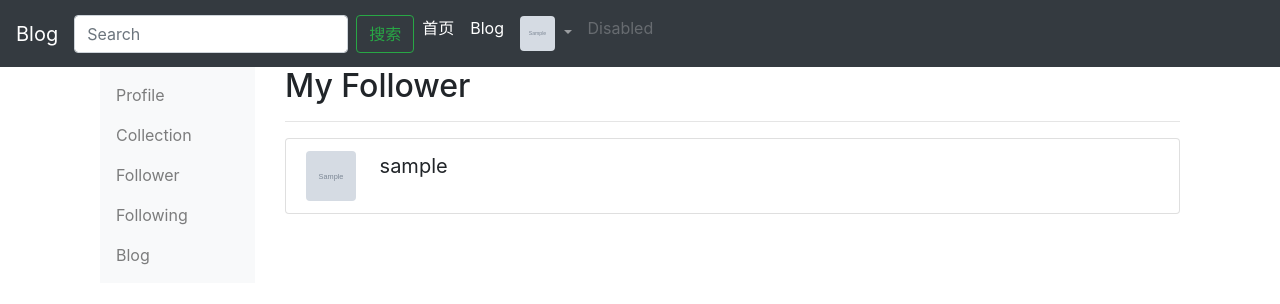
After one commit to RaiderTcT/blog, a Django app: page /account/follower/ in a window 1280 px wide. The commit adds this page. Shown: the top 304 px of the page. Run offline with Django 3.2, Linux system fonts and the light colour scheme; a user stored in the database is signed in; tables that the repository leaves empty hold one stand-in row (values such as "Sample post"); grey boxes marked "Sample" are stand-in pictures; some libraries are stand-ins or nearby versions.

Commit message:
my followed follower

```diff
--- a/blog/templates/base.html
+++ b/blog/templates/base.html
@@ -4,6 +4,7 @@
   <head>
 
     <link rel="shortcut icon" href="{% static 'img/dj.ico' %}">
+    <link rel="stylesheet" href="{% static 'css/styles.css' %}">
     <title>{% block title %}My amazing site{% endblock %}</title>
 <!--     <link rel="stylesheet" href="/static/css/bootstrap.css">
     <script src="/static/js/bootstrap.min.js"></script>
@@ -11,9 +12,6 @@
     <script src="/static/js/vue.min.js"></script> -->
     {% bootstrap_css %}
     {% bootstrap_javascript jquery='full' %}
-    <style type="text/css">
-      a {color:black;}
-    </style>
 </head>
 
 <body>
@@ -40,11 +38,11 @@
         {% if user.is_authenticated %}
           <li class="nav-item dropdown">
             <a class="nav-link dropdown-toggle" href="#" id='navbardrop' data-toggle="dropdown" aria-haspopup="true" aria-expanded="false">
-              <img src="{{ user.avatar.url }} " width="35" height="35" />
+              <img src="{{ user.avatar.url }} " width="35" height="35" class="rounded" />
             </a>
             <div class="dropdown-menu">
-              <h5 class="dropdown-header">{{ user.username }}</h5>
-              <div class="dropdown-divider"></div>
+              <h4 class="dropdown-item">{{ user.username }}</h4>
+              <div class="dropdown-divider" ></div>
               <a class="dropdown-item" href="{% url 'users:user' user.username %}">{% trans "Your Profile" %}</a>
               <a href="{% url 'users:password_change'%}" class="dropdown-item">{% trans "Update password"%}</a>
               <a href="{% url 'users:password_reset' %}" class="dropdown-item">{% trans "Password reset"%}</a>
--- /dev/null
+++ b/static/css/styles.css
@@ -0,0 +1,7 @@
+div.pagination {
+    bottom: 5px;
+    left: ;
+}
+.follow-name {
+    font-size: 20px;
+}
--- a/users/templates/_user_nav.html
+++ b/users/templates/_user_nav.html
@@ -1,8 +1,9 @@
 {% load i18n%}
 <div class='col-sm-2'>
   <!-- 通过删除 .navbar-expand-xl|lg|md|sm 类来创建垂直导航栏: -->
-  <nav class="navbar bg-light">
-    <ul class="navbar-nav">
+  <nav class="navbar navbar-light bg-light">
+
+    <ul class="navbar-nav mr-auto">
       <li class="nav-item">
         <a class="nav-link" name='profile' href="{% url 'users:user' user.username%}#profile">{% trans "Profile" %}</a>
       </li>
@@ -10,10 +11,10 @@
         <a class="nav-link" href="#">{% trans "Collection" %}</a>
       </li>
       <li class="nav-item">
-        <a class="nav-link" href="#" >{% trans "Follower" %}</a>
+        <a class="nav-link" href="{% url 'users:follower'%}" >{% trans "Follower" %}</a>
       </li>
       <li class="nav-item">
-        <a class="nav-link" href="#">{% trans "Following" %}</a>
+        <a class="nav-link" href="{% url 'users:followed'%}">{% trans "Following" %}</a>
       </li>
 
       <li class="nav-item">
--- /dev/null
+++ b/users/templates/follower_list.html
@@ -0,0 +1,36 @@
+{% extends 'base.html' %}
+{% load i18n static bootstrap4 %}
+{% block title %}{% trans 'Follower' %}{% endblock %}
+{% block content %}
+  <div class="container-fluid">
+  <div class="row">
+    {% include '_user_nav.html'%}
+    <div class="col-sm-10">
+      <div>
+        <h2 class="test">{% trans "My Follower" %}</h2>
+        <hr>
+      </div>
+      <ul class="list-group">
+        {% for follow in follower_list %}
+          <li class="list-group-item">
+            <div class="row">
+              <div class="col-sm-1">
+                <a href="{% url 'users:user' follow.follower.username %}">
+                  <img src="{{follow.follower.avatar.url}}" alt="{% trans 'Avatar'%}" width="50" height="50"  class='rounded'>
+                </a>
+              </div>
+              <div class="col-sm">
+                <span class="follow-name">{{ follow.follower.username}}</span>
+              </div>
+            </div>
+          </li>
+        {% empty %}
+          <p>{% trans "No followers yet" %}</p>
+        {% endfor%}
+      </ul>
+    </div>
+  </div>
+</div>
+
+{% bootstrap_pagination page_obj url='?page=1' size="middle" justify_content="center"%}
+{% endblock %}
--- a/users/templates/login.html
+++ b/users/templates/login.html
@@ -7,7 +7,7 @@
     {% csrf_token %}
     {% bootstrap_form form %}
     <input class="btn btn-outline-primary my-2 my-sm-0" type="submit" name='submit' value="{% trans 'Sign in'%}"> <a href="{% url 'users:password_reset'%}">{% trans "Forgot Password" %}</a>
-    <input type="hidden" name='next' value="{% url 'blog:index'%}">
+    <input type="hidden" name="next" value="{{ next }}">
 </form>
 <p> {% trans "no account?" %} <a href="{% url 'users:register'%}">{% trans "please register" %}</a></p>
 {% endblock %}
--- a/users/templates/profile.html
+++ b/users/templates/profile.html
@@ -6,6 +6,6 @@
   {% csrf_token %}
   {% bootstrap_form form %}
   <input type="submit" value="{% trans 'Update profile' %}" class="btn btn-outline-success">
-  <input type="hidden" value="{% url 'users:user' user.username %}">
+<!--   <input type="hidden" value="{% url 'users:user' user.username %}"> -->
 </form>
 {% endblock %}
--- a/users/urls.py
+++ b/users/urls.py
@@ -11,4 +11,6 @@ urlpatterns = [
     path('password_change/', views.PasswordChangeView.as_view(), name='password_change'),
     path('password_reset/', views.PasswordResetView.as_view(), name='password_reset'),
     path('reset/<uidb64>/<token>/', views.PasswordResetConfirmView.as_view(), name='password_reset_confirm'),
+    path('follower/', views.FollowerView.as_view(), name='follower'),
+    path('following/', views.FollowedView.as_view(), name='followed'),
 ]
--- a/users/views.py
+++ b/users/views.py
@@ -1,19 +1,22 @@
 from django.shortcuts import render, get_object_or_404, redirect
 from django.contrib.auth import views as auth_views
 from django.views.generic.edit import CreateView, UpdateView, View, FormView
+from django.views.generic import ListView
 from .forms import RegisterForm
 from django.conf import settings
 from django.contrib.messages.views import SuccessMessageMixin
 from django.utils.translation import gettext_lazy as _
-from django.contrib.auth.decorators import login_required
 from django.contrib.auth.forms import PasswordChangeForm
 from django.contrib.auth.hashers import check_password, make_password
 from django.contrib.auth import logout
 from .models import myUser
 from .forms import ProfileForm
-from django.contrib.auth.mixins import LoginRequiredMixin
+from django.contrib.auth.mixins import LoginRequiredMixin, PermissionRequiredMixin
 from django.contrib import messages
 from django.urls import reverse_lazy, reverse
+from django.contrib.auth.decorators import permission_required, login_required
+from django.utils.decorators import method_decorator
+
 # Create your views here.
 
 
@@ -22,7 +25,7 @@ class LoginView(auth_views.LoginView):
 
 
 class LogoutView(auth_views.LogoutView):
-    template_name = 'index.html'
+    template_name = 'logged_out.html'
 
 
 class RegisterView(SuccessMessageMixin, CreateView):
@@ -34,7 +37,7 @@ class RegisterView(SuccessMessageMixin, CreateView):
         return reverse("users:login")
 
 
-class PasswordChangeView(auth_views.PasswordChangeView):
+class PasswordChangeView(LoginRequiredMixin, auth_views.PasswordChangeView):
     template_name = 'password_change.html'
     # success_url = reverse_lazy('users:login')
 
@@ -106,14 +109,19 @@ class PasswordResetConfirmView(auth_views.PasswordResetConfirmView):
 
 def user(request, user_username):
     """查看个人信息"""
-    if request.method == "GET":
-        target_user = get_object_or_404(myUser, username=user_username)
-        # user = request.user
-        followed = target_user.followed.count()
-        follower = target_user.follower.count()
+
+    target_user = get_object_or_404(myUser, username=user_username)
+    # user = request.user
+    followed = target_user.followed.count()
+    follower = target_user.follower.count()
+    context = {'target_user': target_user, 'followed': followed,
+               'follower': follower}
+    if request.user.is_authenticated:
         follow_flag = False if request.user.is_following(target_user) else True
-        context = {'target_user': target_user, 'followed': followed,
-                   'follower': follower, 'follow_flag': follow_flag}
+        followed_flag = True if target_user.is_following(request.user) else False
+        context['follow_flag'] = follow_flag
+        context['followed_flag'] = followed_flag
+
     return render(request, 'user.html', context)
 
 
@@ -123,4 +131,40 @@ class Profile(LoginRequiredMixin, UpdateView):
     fields = ['name', 'email', 'location', 'profession', 'bio', 'avatar']
     template_name = 'profile.html'
 
+    def get_object(self):
+        return self.model.objects.get(id=self.request.user.id)
+
+    def get_login_url(self):
+        return reverse('users:login')
+
+    def get_success_url(self):
+        return reverse("users:user", args=(self.request.user.username,))
+
 # def edit_profile(request)
+
+
+class FollowView(LoginRequiredMixin, ListView):
+    model = myUser
+    field = ['name', 'avatar', 'bio']
+    paginate_by = 10
+    paginate_orphans = 15
+
+    def get_login_url(self):
+        return reverse('users:login')
+
+
+class FollowerView(FollowView):
+    template_name = 'follower_list.html'
+    context_object_name = 'follower_list'
+
+    def get_queryset(self):
+
+        return self.request.user.follower.all().order_by('follower')
+
+
+class FollowedView(FollowView):
+    template_name = 'followed_list.html'
+    context_object_name = 'followed_list'
+
+    def get_queryset(self):
+        return self.request.user.followed.all().order_by("followed")
```
Also changed, not shown: mysite/settings.py (+7 -1 lines), users/templates/followed_list.html (added, +43 -0 lines), users/templates/logged_out.html (added, +9 -0 lines), users/templates/user.html (+11 -6 lines).
